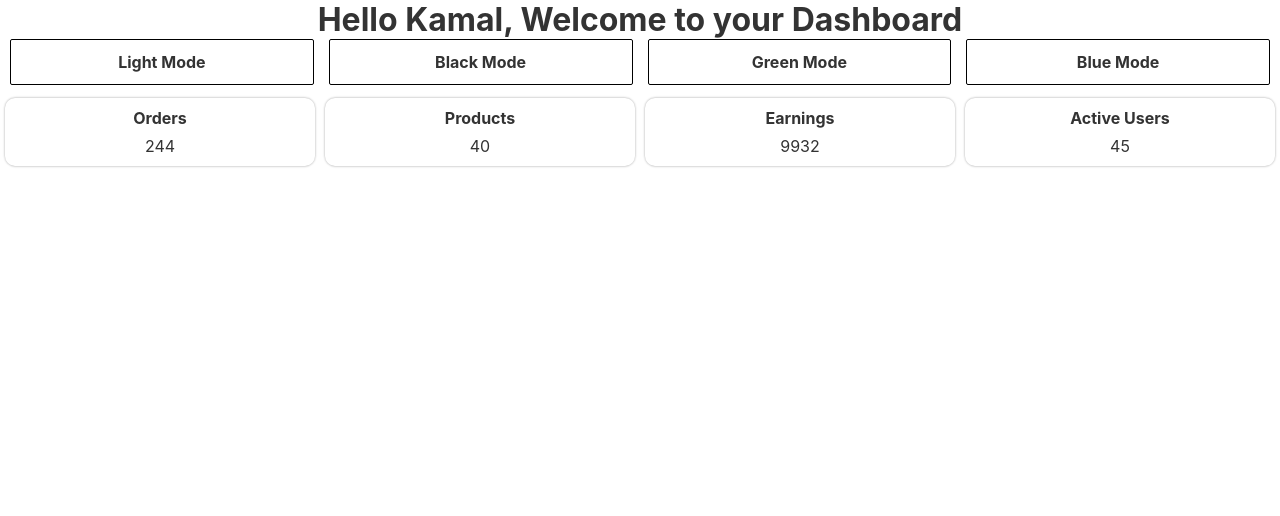
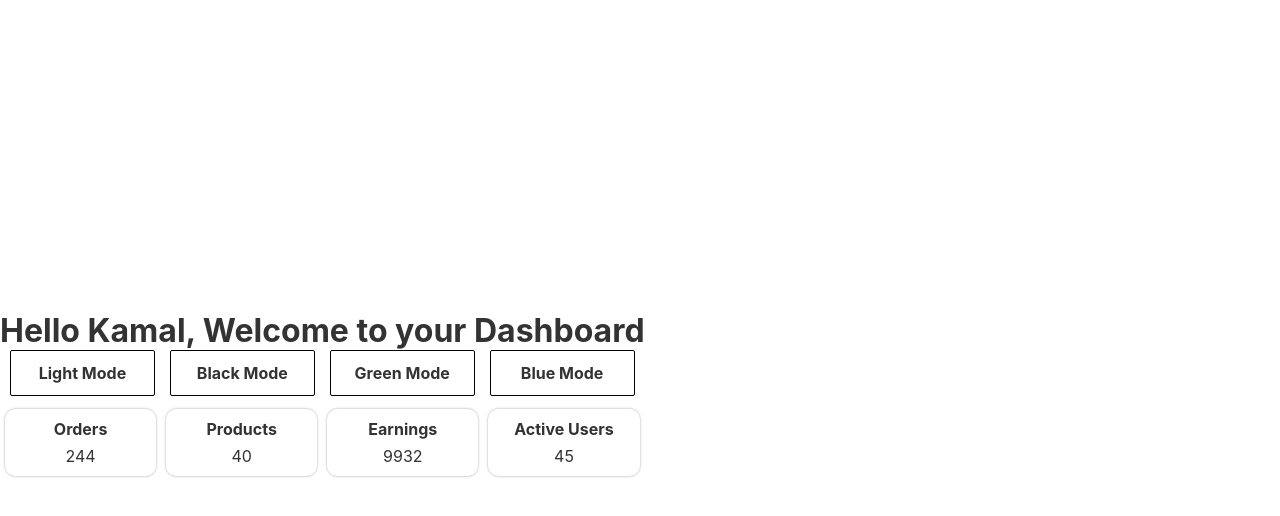
Before and after one commit to medredakamal/kam-svelte-changetheme, a Svelte app: page / in a window 1280 px wide. Shown: the top 516 px of the page. Built offline with nearby package versions, Linux system fonts and the light colour scheme.

Commit message:
Body align center

```diff
--- a/src/App.svelte
+++ b/src/App.svelte
@@ -54,6 +54,10 @@
     body {
       margin: 0;
       padding: 0;
+      height: 99vh;
+      display: flex;
+      flex-direction: col;
+      align-items: center;
     }
   </style>
 </svelte:head>
```
